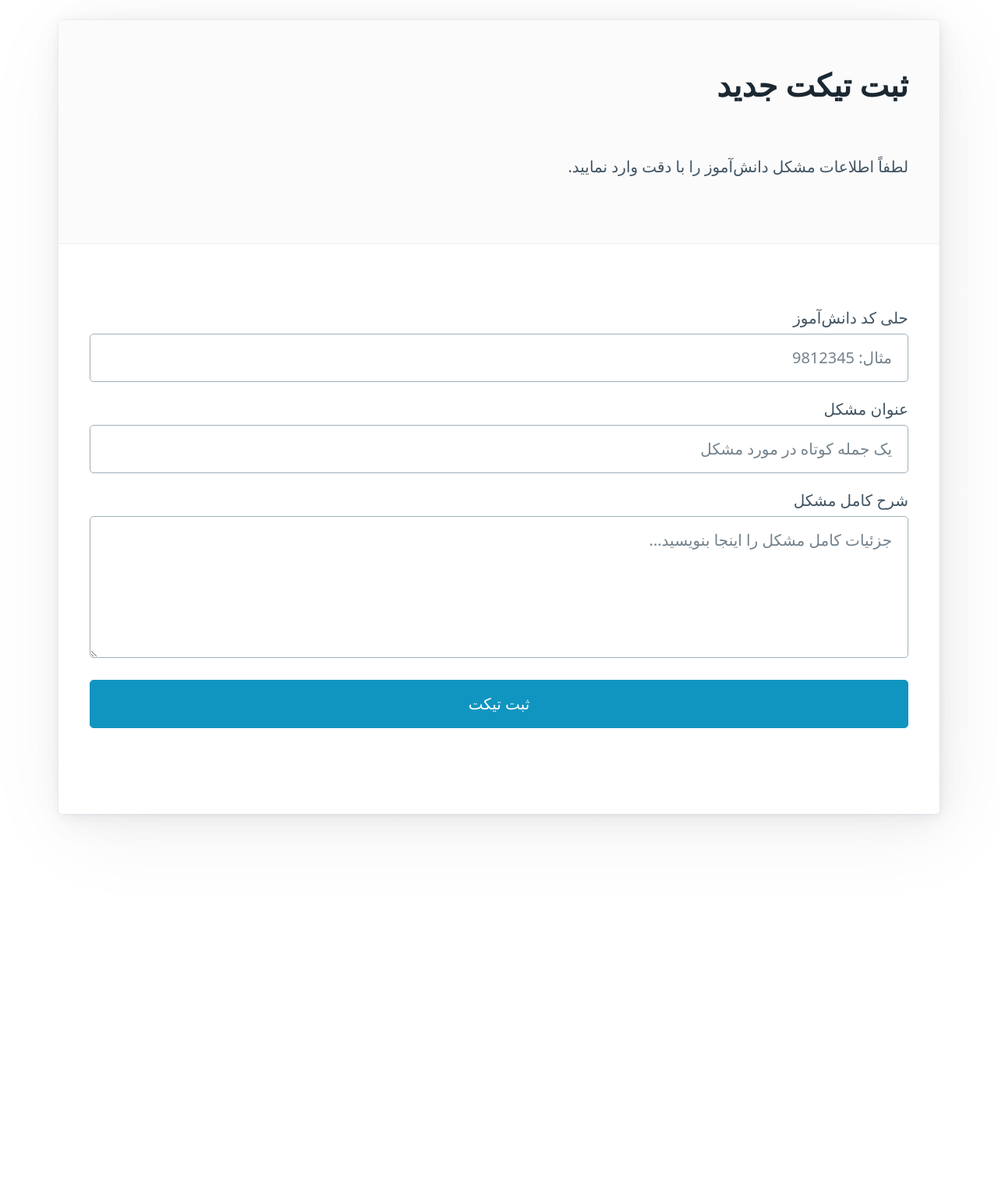
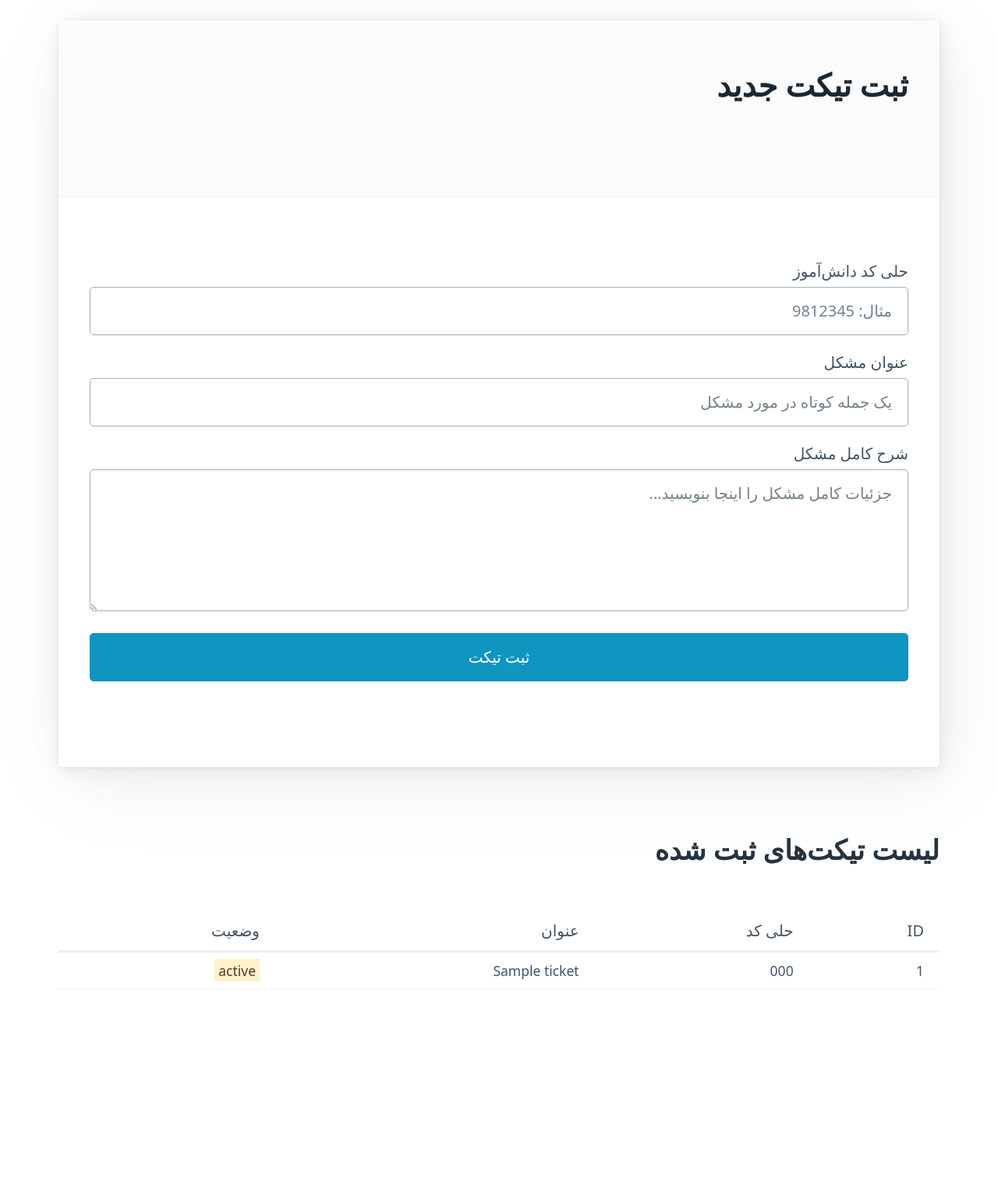
Before and after one commit to AllamehHelli/CRM, a Flask app: page / in a window 1280 px wide. Shown: the part 134-1663 px from the top of the page at 78% size. Before the commit the page ends 1193 px from the top, so only its background shows below. Run offline with Flask 3, Linux system fonts and the light colour scheme; tables that the repository leaves empty hold one stand-in row (values such as "Sample post").

Commit message:
Update index.html

```diff
--- a/templates/index.html
+++ b/templates/index.html
@@ -3,32 +3,63 @@
 <head>
     <meta charset="UTF-8">
     <meta name="viewport" content="width=device-width, initial-scale=1.0">
-    <title>ثبت تیکت جدید - سامانه CRM علامه حلی</title>
+    <title>سامانه CRM علامه حلی</title>
     <link rel="stylesheet" href="https://cdn.jsdelivr.net/npm/@picocss/pico@1/css/pico.min.css">
+    <style>
+        /* کمی استایل سفارشی برای خوانایی بهتر */
+        body { padding-bottom: 5rem; }
+        .ticket-table { margin-top: 2rem; }
+    </style>
 </head>
 <body>
     <main class="container">
+        <!-- بخش فرم ثبت تیکت (بدون تغییر) -->
         <article>
             <header>
                 <h1>ثبت تیکت جدید</h1>
-                <p>لطفاً اطلاعات مشکل دانش‌آموز را با دقت وارد نمایید.</p>
             </header>
-
-            <!-- تغییر مهم در این خط اتفاق افتاده است -->
             <form action="/create" method="POST">
-
                 <label for="student_code">حلی کد دانش‌آموز</label>
                 <input type="text" id="student_code" name="student_code" placeholder="مثال: 9812345" required>
-
                 <label for="title">عنوان مشکل</label>
                 <input type="text" id="title" name="title" placeholder="یک جمله کوتاه در مورد مشکل" required>
-
                 <label for="description">شرح کامل مشکل</label>
                 <textarea id="description" name="description" rows="5" placeholder="جزئیات کامل مشکل را اینجا بنویسید..." required></textarea>
-
                 <button type="submit">ثبت تیکت</button>
             </form>
         </article>
+
+        <!-- --- بخش جدید: نمایش لیست تیکت‌ها --- -->
+        <section class="ticket-table">
+            <h2>لیست تیکت‌های ثبت شده</h2>
+            <!-- این جدول فقط در صورتی نمایش داده می‌شود که تیکتی وجود داشته باشد -->
+            {% if tickets %}
+            <table>
+                <thead>
+                    <tr>
+                        <th>ID</th>
+                        <th>حلی کد</th>
+                        <th>عنوان</th>
+                        <th>وضعیت</th>
+                    </tr>
+                </thead>
+                <tbody>
+                    <!-- حلقه برای نمایش هر تیکت در یک سطر جدید -->
+                    {% for ticket in tickets %}
+                    <tr>
+                        <td>{{ ticket.id }}</td>
+                        <td>{{ ticket.student_code }}</td>
+                        <td>{{ ticket.title }}</td>
+                        <td><mark>{{ ticket.status }}</mark></td>
+                    </tr>
+                    {% endfor %}
+                </tbody>
+            </table>
+            {% else %}
+            <!-- پیامی که در صورت خالی بودن لیست نمایش داده می‌شود -->
+            <p>در حال حاضر هیچ تیکتی ثبت نشده است.</p>
+            {% endif %}
+        </section>
     </main>
 </body>
 </html>
```
